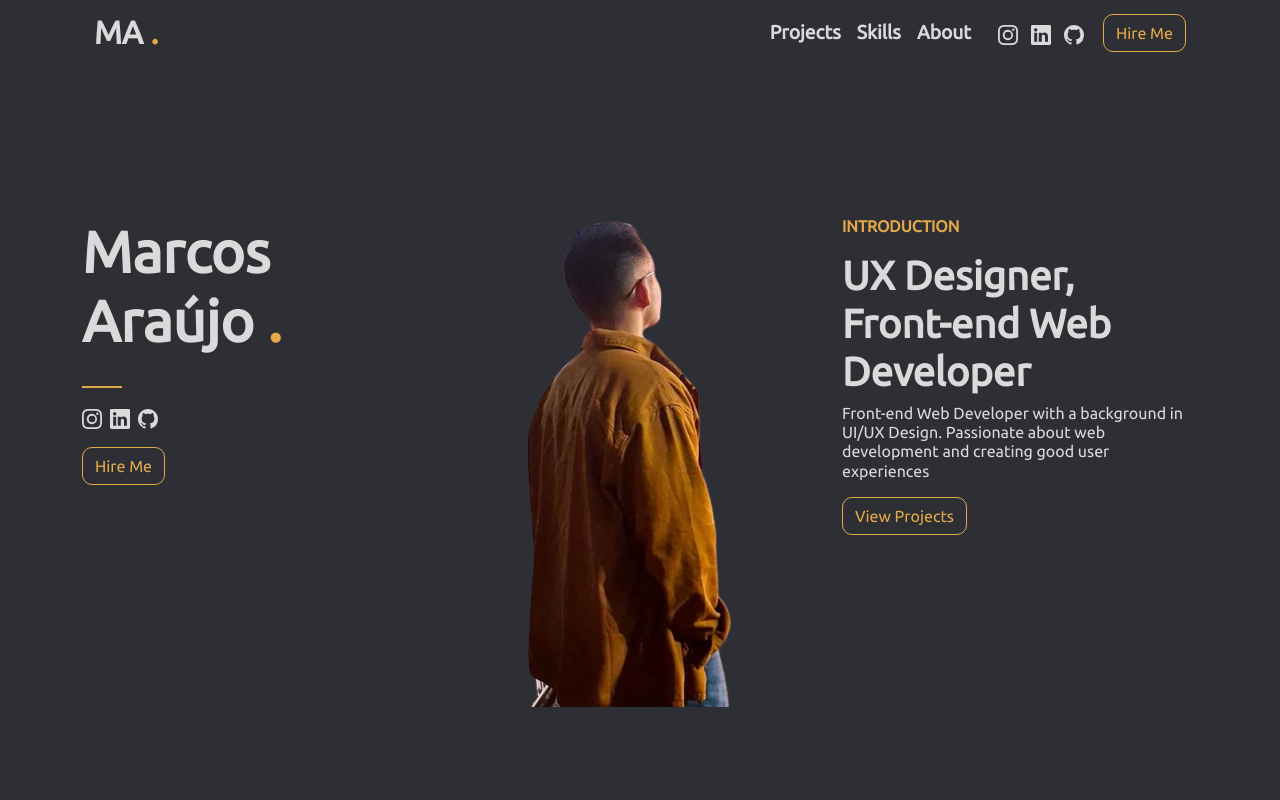
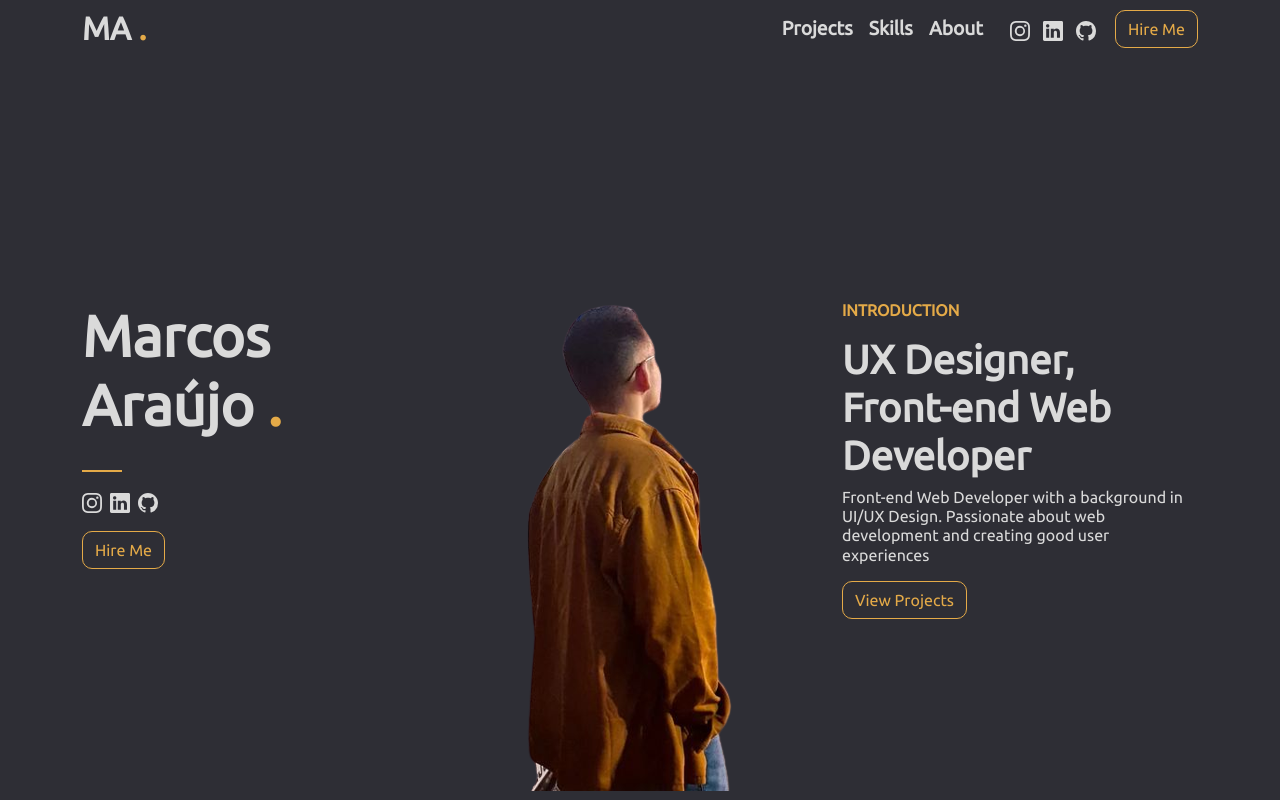
Before and after one commit to marcosvinalves/portfolio, a React (Create React App) app: page / in a window 1280 px wide. Shown: the top 800 px of the page. Built offline with nearby package versions, Linux system fonts and the light colour scheme.

Commit message:
fix navbar on top and update links

```diff
--- a/src/App.js
+++ b/src/App.js
@@ -12,8 +12,8 @@ function App() {
   return (
     <BrowserRouter>
       <div className="App main-container">
+        <HeaderPartial/>
         <Container>
-        <HeaderPartial/>
         <HomePage />
         </Container>
         <About />
--- a/src/components/containers/ModalShowMore.js
+++ b/src/components/containers/ModalShowMore.js
@@ -34,7 +34,7 @@ export function Modal({ show, onHide, card }) {
         </div>
       </ModalBS.Header>
       <ModalBS.Body>
-        <div className="modal-img">
+        <div className="modal-img d-flex align-items-center justify-content-center">
           <img src={cardImg} width="300px" alt={`${name} showcase`} />
         </div>
         <div className="modal-text">
--- a/src/pages/HomePage.css
+++ b/src/pages/HomePage.css
@@ -15,6 +15,7 @@
 }
 
 .homepage-section {
+  margin-top: 9.4rem;
   padding-top: 9.4rem;
   min-height: 100vh;
 }
--- a/src/pages/HomePage.js
+++ b/src/pages/HomePage.js
@@ -81,7 +81,7 @@ export const HomePage = () => {
               </svg>
             </Link>
           </div>
-          <Button className="contact-button">Hire Me</Button>
+          <Button href="#contact" className="contact-button">Hire Me</Button>
         </Col>
         <Col className="second-col d-flex">
           <div className="image-container">
@@ -110,7 +110,7 @@ export const HomePage = () => {
             Front-end Web Developer with a background in UI/UX Design.
             Passionate about web development and creating good user experiences
           </p>
-          <Button className="contact-button portfolio-button ">
+          <Button href="#projects" className="contact-button portfolio-button ">
             View Projects
           </Button>
         </Col>
--- a/src/partials/HeaderPartial.css
+++ b/src/partials/HeaderPartial.css
@@ -1,10 +1,12 @@
 .navbar-section {
     justify-content: space-between;
+
 }
 
 .navbar {
     --bs-navbar-color: none;
     --bs-navbar-brand-color: none;
+    padding: var(--bs-navbar-toggler-padding-y) var(--bs-navbar-toggler-padding-x);
 }
 
 .navbar-collapse {
@@ -97,6 +99,7 @@
 
 .navbar-toggler {
     border: none;
+    padding: 0;
 }
 
 .navbar-toggler-custom {
--- a/src/partials/HeaderPartial.js
+++ b/src/partials/HeaderPartial.js
@@ -7,10 +7,11 @@ import Button from "react-bootstrap/Button";
 
 export const HeaderPartial = () => {
   return (
-    <Container>
+    <Container fluid className="fixed-top" style={{height:"58px", backgroundColor: "#2E2E35" }}>
       <Navbar
-        className="navbar-section"
-        style={{ color: "#dadada" }}
+        fixed="top"
+        className="container navbar-section"
+        style={{ color: "#dadada", backgroundColor: "#2E2E35" }}
         expand="lg"
       >
         <Link className="navbar-brand nav-link" to={"/"}>
@@ -37,15 +38,15 @@ export const HeaderPartial = () => {
         </Navbar.Toggle>
         <Navbar.Collapse id="basic-navbar-nav">
           <Nav className="me-auto m-auto">
-            <Link className="nav-link" to={"/projects"}>
+            <a className="nav-link" href="#projects">
               Projects
-            </Link>
-            <Link className="nav-link" to={"/skills"}>
+            </a>
+            <a className="nav-link" href="#skills">
               Skills
-            </Link>
-            <Link className="nav-link" to={"/about"}>
+            </a>
+            <a className="nav-link" href="#about">
               About
-            </Link>
+            </a>
           </Nav>
           <div className="icons-container">
             <Link
@@ -99,7 +100,9 @@ export const HeaderPartial = () => {
             </Link>
           </div>
           <div className="d-flex justify-content-center">
-            <Button className="contact-button">Hire Me</Button>
+            <Button href="#contact" className="contact-button">
+              Hire Me
+            </Button>
           </div>
         </Navbar.Collapse>
       </Navbar>
--- a/src/sections/Contact.js
+++ b/src/sections/Contact.js
@@ -34,7 +34,7 @@ export const Contact = () => {
   };
 
   return (
-    <Container className="contact-section">
+    <Container id="contact" className="contact-section">
       <h1
         style={{
           fontSize: "3.6rem",
--- a/src/sections/Projects.js
+++ b/src/sections/Projects.js
@@ -4,7 +4,7 @@ import { Tab } from "../components/Tab";
 
 export const Projects = () => {
   return (
-    <div className="container-fluid"  style={{ backgroundColor: "#32323a" }}>
+    <div  id="projects" className="container-fluid"  style={{ backgroundColor: "#32323a" }}>
       <Container className="projects-section">
         <h1
           style={{
--- a/src/sections/Skills.js
+++ b/src/sections/Skills.js
@@ -106,6 +106,13 @@ export const Skills = () => {
       company: "Data Science Academy",
       companyLogo:
         "https://lwfiles000.mycourse.app/datascienceacademy-public/f5904fbd21fa7766fafbe89d9d428121.png"
+    },
+    {
+      name: "Fundamentos do design da experiência do usuário (UX)",
+      certImg: "https://www.coursera.org/account/accomplishments/verify/ZEG4VWSDWHNK",
+      company: "Google",
+      companyLogo:
+        "https://www.freepnglogos.com/uploads/google-logo-png/google-logo-icon-png-transparent-background-osteopathy-16.png"
     }
   ];
 
@@ -203,7 +210,7 @@ export const Skills = () => {
 
   return (
     <div className="container-fluid">
-      <Container className="skills-section">
+      <Container id="skills" className="skills-section">
         <h1
           style={{
             fontSize: "3.6rem",
--- a/src/sections/about.js
+++ b/src/sections/about.js
@@ -5,7 +5,7 @@ import LinkedinPic from "../assets/linkedin-pic2.jpg";
 export const About = () => {
   return (
     <div className="container-fluid" style={{ backgroundColor: "#32323a" }}>
-      <Container className="about-section">
+      <Container id="about" className="about-section">
         <h1
           style={{
             fontSize: "3.6rem",
```
Also changed, not shown: src/App.css (line endings or trailing spaces), src/assets/logos/google-logo.png (added).
